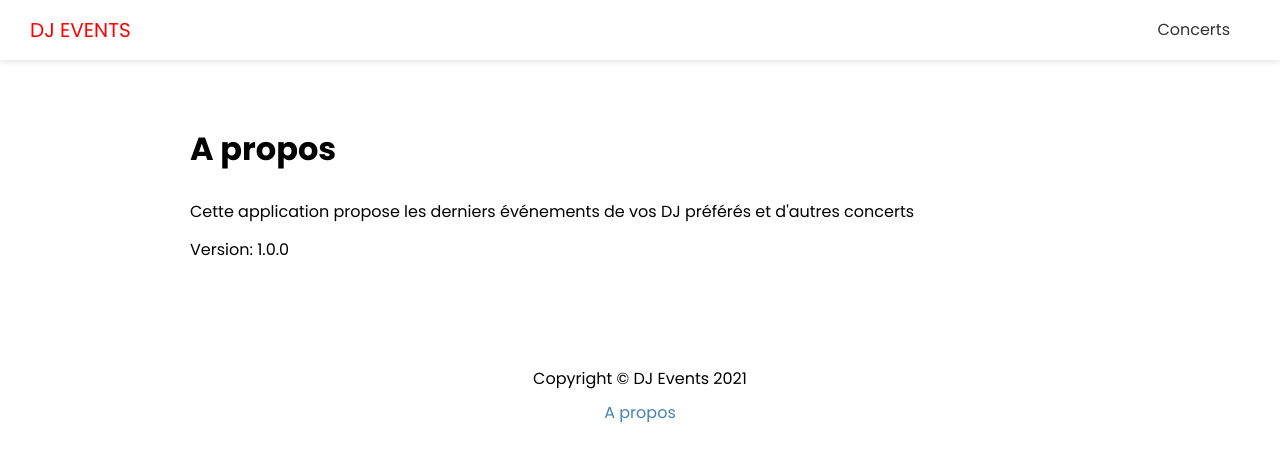
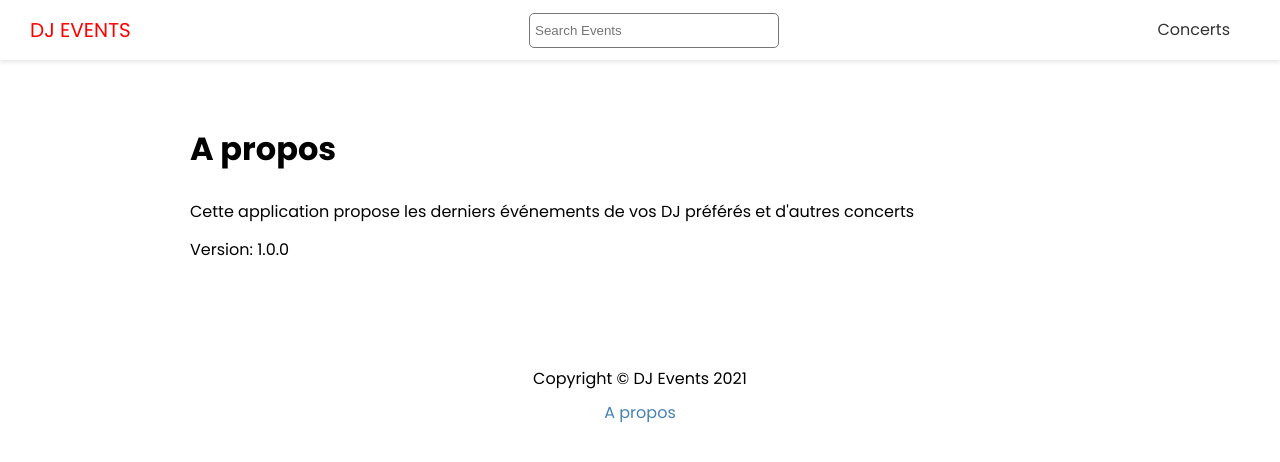
Before and after one commit to ZarckDev/nextjs-dj-events-app, a Next.js app: page /about in a window 1280 px wide. Shown: the top 462 px of the page. Built offline with nearby package versions, Linux system fonts and the light colour scheme.

Commit message:
Add Search bar

```diff
--- a/components/Header.js
+++ b/components/Header.js
@@ -1,4 +1,5 @@
 import Link from 'next/link';
+import Search from './Search';
 import styles from '@/styles/Header.module.css';
 
 export default function Header() {
@@ -9,6 +10,8 @@
           <a>DJ Events</a>
         </Link>
       </div>
+
+      <Search />
 
       <nav>
         <ul>
--- /dev/null
+++ b/components/Search.js
@@ -0,0 +1,28 @@
+import { useState } from 'react';
+import { useRouter } from 'next/router';
+import styles from '@/styles/Search.module.css';
+
+export default function Search() {
+  const [term, setTerm] = useState('');
+
+  const router = useRouter();
+
+  const handleSubmit = (e) => {
+    e.preventDefault();
+    router.push(`/events/search?term=${term}`);
+    setTerm('');
+  };
+
+  return (
+    <div className={styles.search}>
+      <form onSubmit={handleSubmit}>
+        <input
+          type='text'
+          value={term}
+          onChange={(e) => setTerm(e.target.value)}
+          placeholder='Search Events'
+        />
+      </form>
+    </div>
+  );
+}
--- a/package.json
+++ b/package.json
@@ -10,6 +10,7 @@
   },
   "dependencies": {
     "next": "11.1.0",
+    "qs": "^6.10.1",
     "react": "17.0.2",
     "react-dom": "17.0.2",
     "react-icons": "^4.2.0"
--- /dev/null
+++ b/styles/Search.module.css
@@ -0,0 +1,7 @@
+.search input {
+  width: 250px;
+  height: 35px;
+  padding: 5px;
+  border: 1px #777 solid;
+  border-radius: 5px;
+}
```
Also changed, not shown: pages/events/search.js (added, +42 -0 lines), 1 other file (tests, documents, lock files or other folders).
